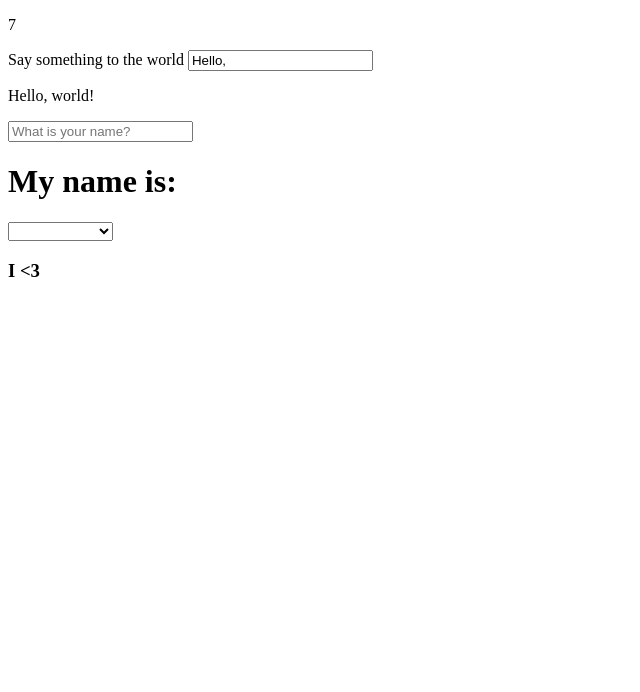
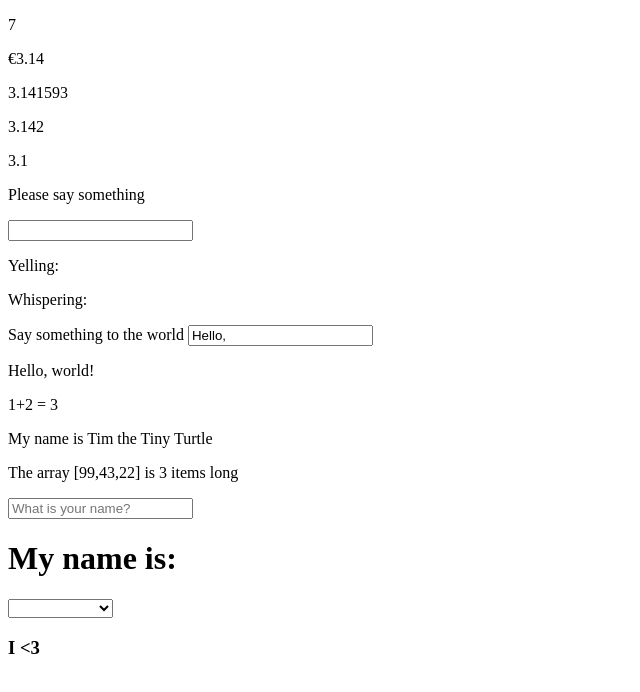
Before and after one commit to alyaazizzaman/intro-to-angular, a plain HTML site: page index.html in a window 1280 px wide. Shown: the whole page, without its empty margins (0-640 px from the left). Drawn offline with nearby package versions, Linux system fonts and the light colour scheme.

Commit message:
practiced using Angular expressions and built-in filters

```diff
--- a/index.html
+++ b/index.html
@@ -6,8 +6,19 @@
   </head>
   <body>
     <p>{{1 + 6}}</p>
+    <p>{{3.14159265359 | currency: "€"}}</p>
+    <p>{{3.14159265359 | number: 6}}</p>
+    <p>{{3.14159265359 | number: 3}}</p>
+    <p>{{3.14159265359 | number: 1}}</p>
+    <p>Please say something</p>
+    <p><input type="text" ng-model="something"></p>
+    <p>Yelling: {{something | lowercase}} </p>
+    <p>Whispering: {{something | uppercase}}</p>
     <p>Say something to the world <input type="text" ng-model="greeting" ng-init="greeting='Hello, '"></p>
     <p>{{ greeting }} world! </p>
+    <p>1+2 = {{1+2}}</p>
+    <p>My name is {{"Tim" + " the" + " Tiny" + " Turtle"}}</p>
+    <p>The array [99,43,22] is {{ [99,43,22].length }} items long</p>
     <input type="text" placeholder="What is your name?" ng-model="name">
     <h1>My name is: {{name}}</h1>
     <select name="select" ng-model="pets">
```
